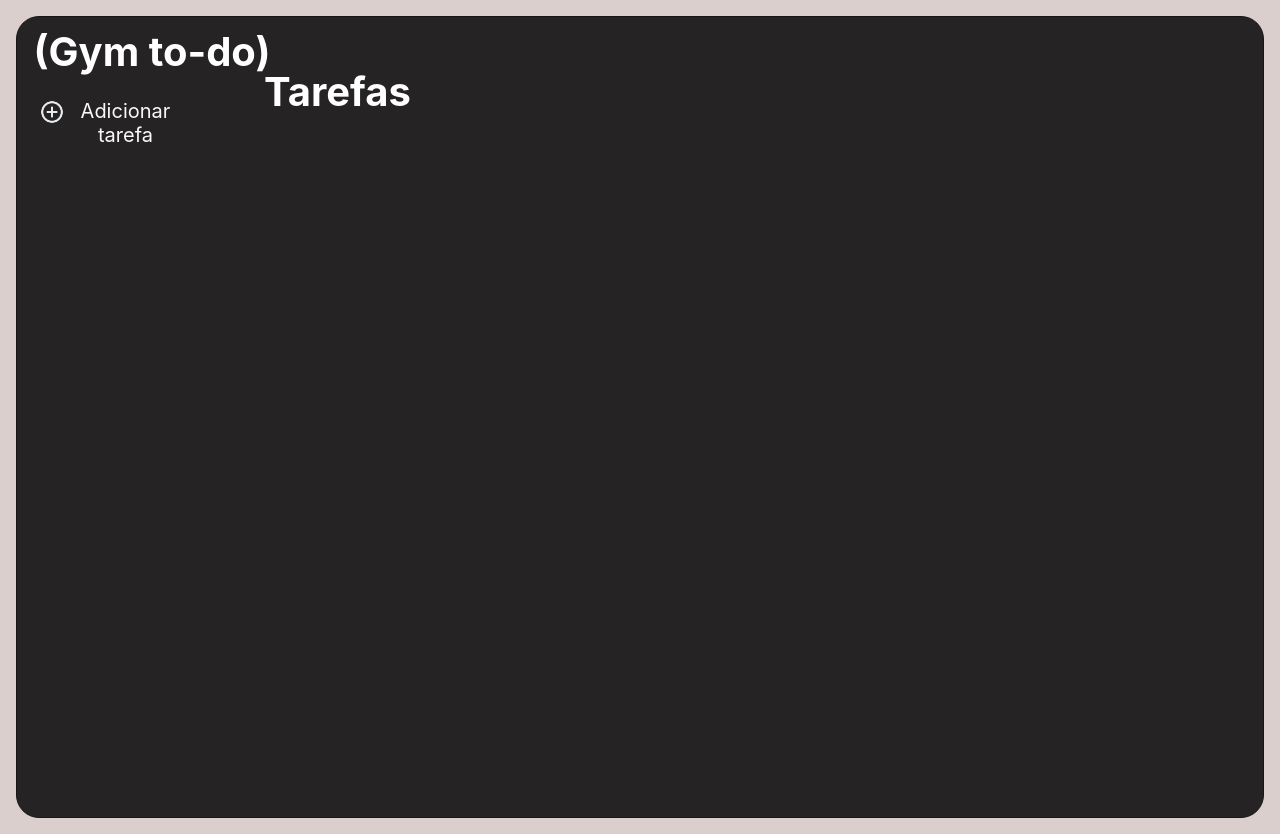
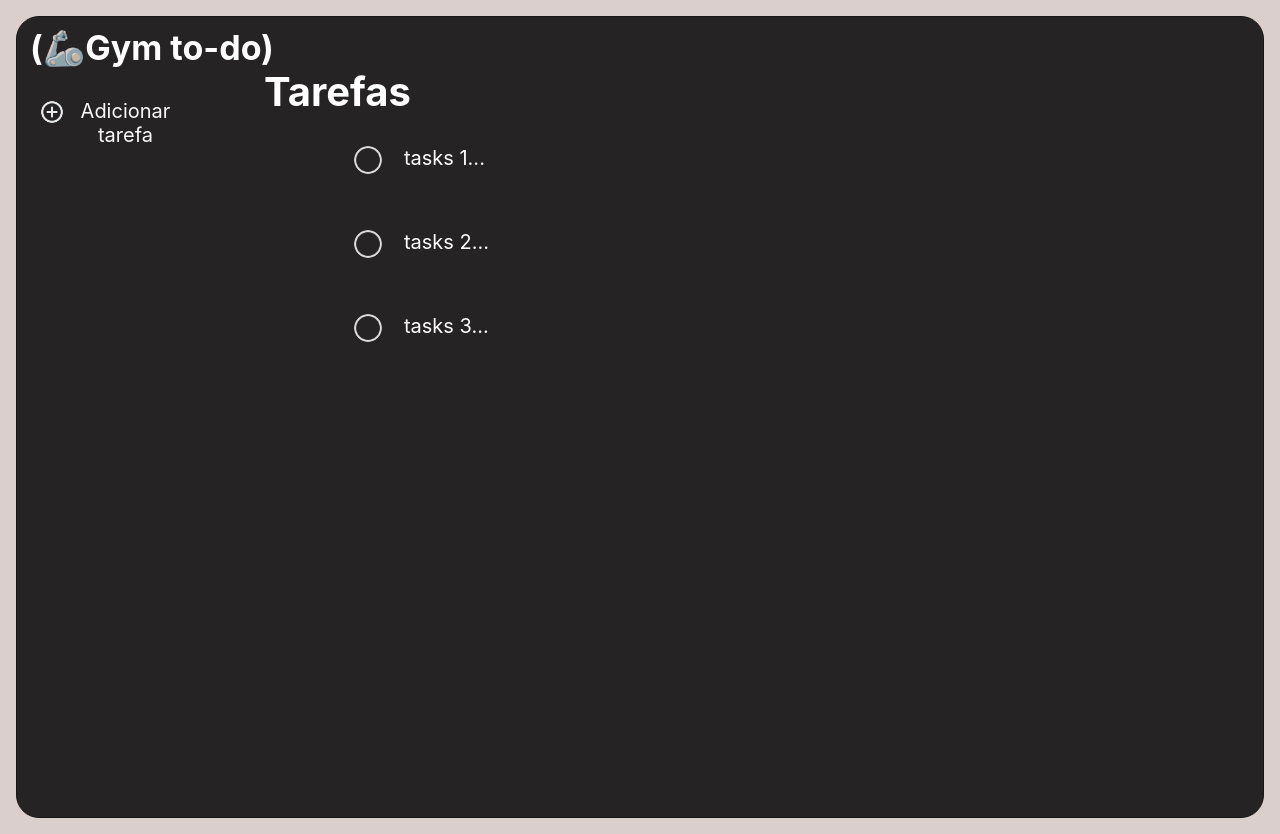
Before and after one commit to Hiago-Cavalcante/-Gym-to-do-, a plain HTML site: page index.html in a window 1280 px wide. Drawn offline with Linux system fonts and the light colour scheme.

Commit message:
ultimas tasks

```diff
--- a/index.html
+++ b/index.html
@@ -5,12 +5,12 @@
     <meta name="viewport" content="width=device-width, initial-scale=1.0" />
     <link rel="stylesheet" href="style.css" />
 
-    <title>Gym To do</title>
+    <title>🦾 Gym To-do</title>
   </head>
   <body>
     <div class="container">
       <div class="tools-box">
-        <div class="title"><h1>(Gym to-do)</h1></div>
+        <div class="title"><h1>(🦾Gym to-do)</h1></div>
         <div class="user-name"></div>
         <div class="add-task">
           <button class="btn-add-task">
@@ -20,12 +20,18 @@
       </div>
       <div class="todolist-box">
         <div class="to-do-tittle"><h1>Tarefas</h1></div>
-        <div class="tasks"></div>
+        <div class="tasks">
+          <ul id="list-container">
+            <li class="checked">tasks 1...</li>
+            <li>tasks 2...</li>
+            <li>tasks 3...</li>
+          </ul>
+        </div>
       </div>
     </div>
     <div class="modal-window-task" id="modal-window-task">
       <div class="modal">
-        <button class="btn-close-modal" id="close-modal">X</button>
+        <button class="btn-close-modal" id="btn-close-modal">X</button>
         <input
           class="input-fild-task"
           type="text"
--- a/script.js
+++ b/script.js
@@ -12,5 +12,12 @@ const openFormModal = document
         e.target.id == 'modal-window-task'
       )
         modal.classList.remove('openModal');
+
+      const inputs = modal.querySelectorAll(
+        'input[type="text"], input[type="number"], textarea'
+      );
+      inputs.forEach(input => (input.value = ''));
     });
   });
+
+const listContainer = document.getElementById('list-container');
--- a/style.css
+++ b/style.css
@@ -26,11 +26,11 @@ body {
 .title {
   width: 250px;
   height: 50px;
-  background-color: rgb(37, 35, 35);
+  background-color: transparent;
   margin: 10px;
   text-align: center;
   color: #ffffff;
-  font-size: 20px;
+  font-size: 17px;
 }
 
 .btn-add-task {
@@ -91,7 +91,7 @@ body {
 }
 
 .input-fild-task {
-  position: ce;
+  position: absolute;
   width: 300px;
   height: 50px;
   border: none;
@@ -145,3 +145,33 @@ input:focus {
   padding-top: 50px;
   padding-left: 60px;
 }
+
+ul li{
+  list-style: none;
+  font-size: 20px;
+  padding: 30px 10px 30px 200px;
+  user-select: none;
+  cursor: pointer;
+  color: #fffdfd;
+  position: relative;
+}
+ul li::before{
+  content: '';
+  position: absolute;
+  height: 28px;
+  width: 28px;
+  border-radius: 50%;
+  background-size: cover;
+  background-image: url(img/images/unchecked.png) ;
+  background-position: center;
+  left: 150px;
+}
+
+ui li.checked{
+  color: #ffffff;
+  text-decoration: line-through;
+}
+
+ui li.checked::before{
+background-image: url(img/images/checked.png);
+}
```
Also changed, not shown: img/images/checked.png (added), img/images/icon.png (added), img/images/unchecked.png (added).
